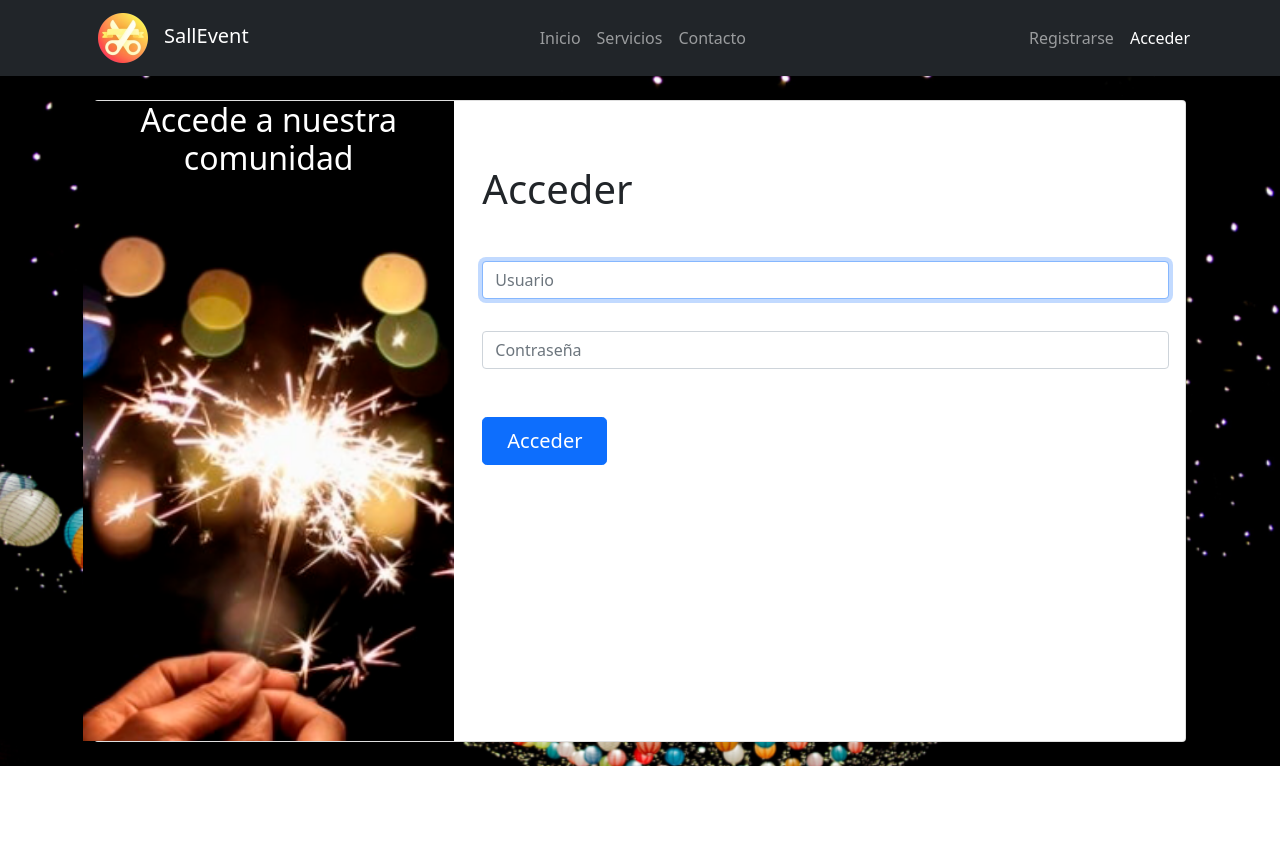
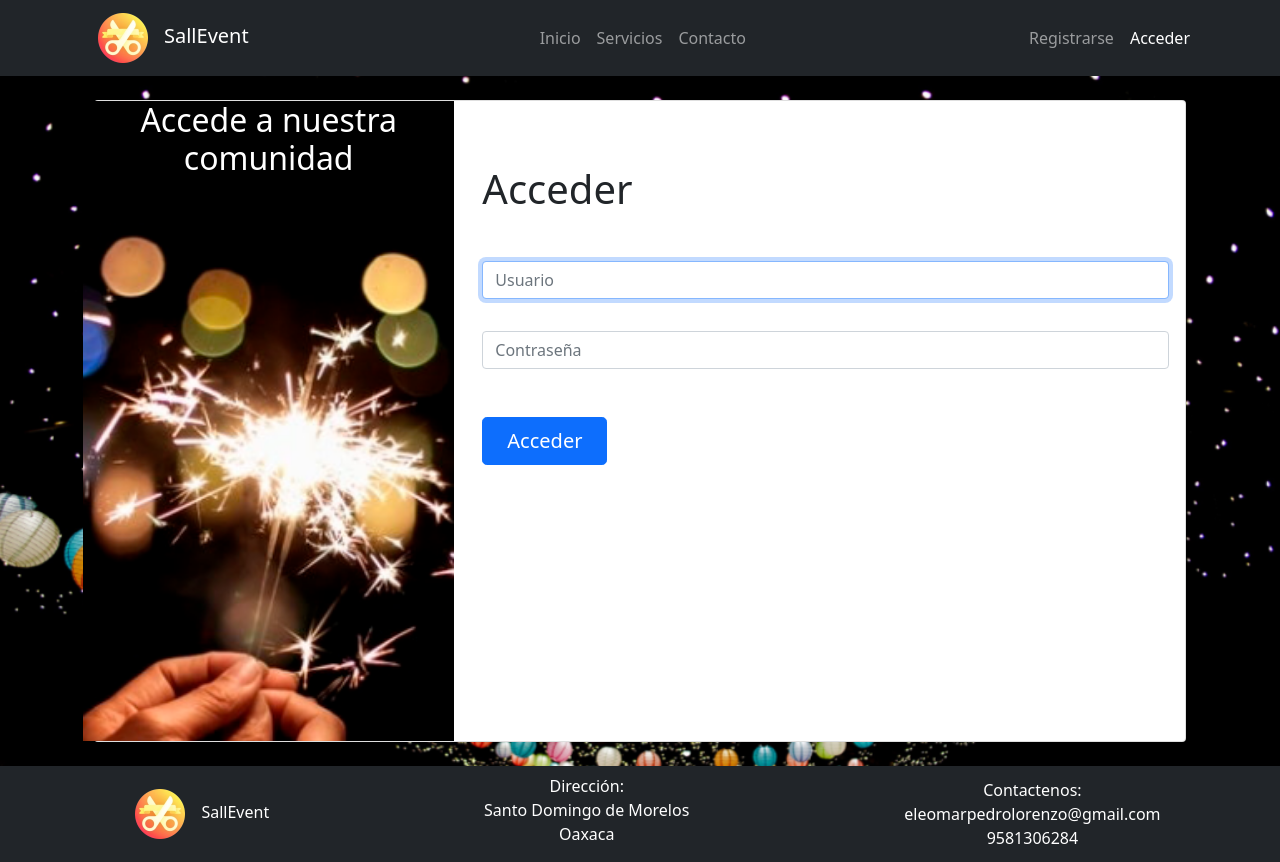
Before and after one commit to EleomarPL/front-sallevent-frontend, a React (Create React App) app: page /login in a window 1280 px wide. Before the commit the page ends 800 px from the top, so only its background shows below. Built offline with nearby package versions, Linux system fonts and the light colour scheme.

Commit message:
Footer component added, without fetching data from database

```diff
--- a/src/App.js
+++ b/src/App.js
@@ -8,6 +8,7 @@ import PublicRoute from './components/router/PublicRouter';
 import AdminRouter from './components/router/AdminRouter';
 import MyRouter from './components/router/MyRouter';
 import Header from './components/Header';
+import Footer from './components/Footer';
 
 import Home from './pages/public/Home';
 import Services from './pages/public/Services';
@@ -72,6 +73,7 @@ const App = () => {
             <p>Administrador</p>
           </AdminRouter>
         </Switch>
+        <Footer />
         <ToastContainer position="top-right"
           autoClose={ 5000 } hideProgressBar={ false }
           newestOnTop={ false } closeOnClick
--- /dev/null
+++ b/src/components/Footer.js
@@ -0,0 +1,46 @@
+import React, { useEffect, useState } from 'react';
+
+const Footer = () => {
+  const [infoFooter, setInfoFooter] = useState(null);
+
+  useEffect(() => {
+
+  }, []);
+
+  return (
+    <footer className="container-fluid bg-dark text-white py-2">
+      <div className="d-flex flex-wrap justify-content-around align-items-center">
+        <div>
+          <picture>
+            <source
+              srcSet={ require('../img/home/logo.webp').default }
+              className="fas fa-link"
+              height="50px"
+              style={ {paddingRight: '1rem'} }
+            />
+            <img
+              className="fas fa-link"
+              height="50px"
+              style={ {paddingRight: '1rem'} }
+              src={ require('../img/home/logo.png').default }
+              alt="Logo "
+            />
+          </picture>
+          <span>SallEvent</span>
+        </div>
+        <div className="d-flex flex-column align-items-center pb-2">
+          <span>Dirección:</span>
+          <span>Santo Domingo de Morelos</span>
+          <span>Oaxaca</span>
+        </div>
+        <div className="d-flex flex-column align-items-center">
+          <span>Contactenos:</span>
+          <span>eleomarpedrolorenzo@gmail.com</span>
+          <span>9581306284</span>
+        </div>
+      </div>
+    </footer>
+  );
+};
+
+export default Footer;
```
